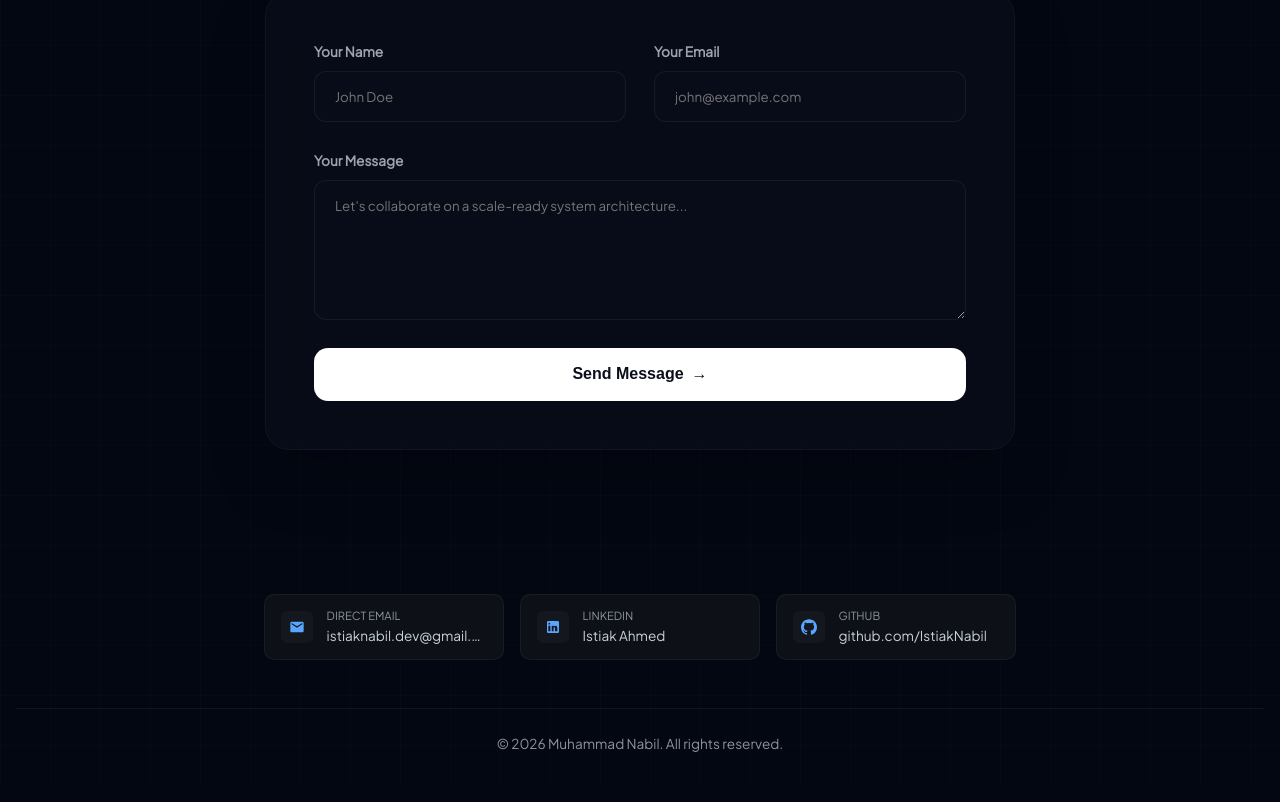
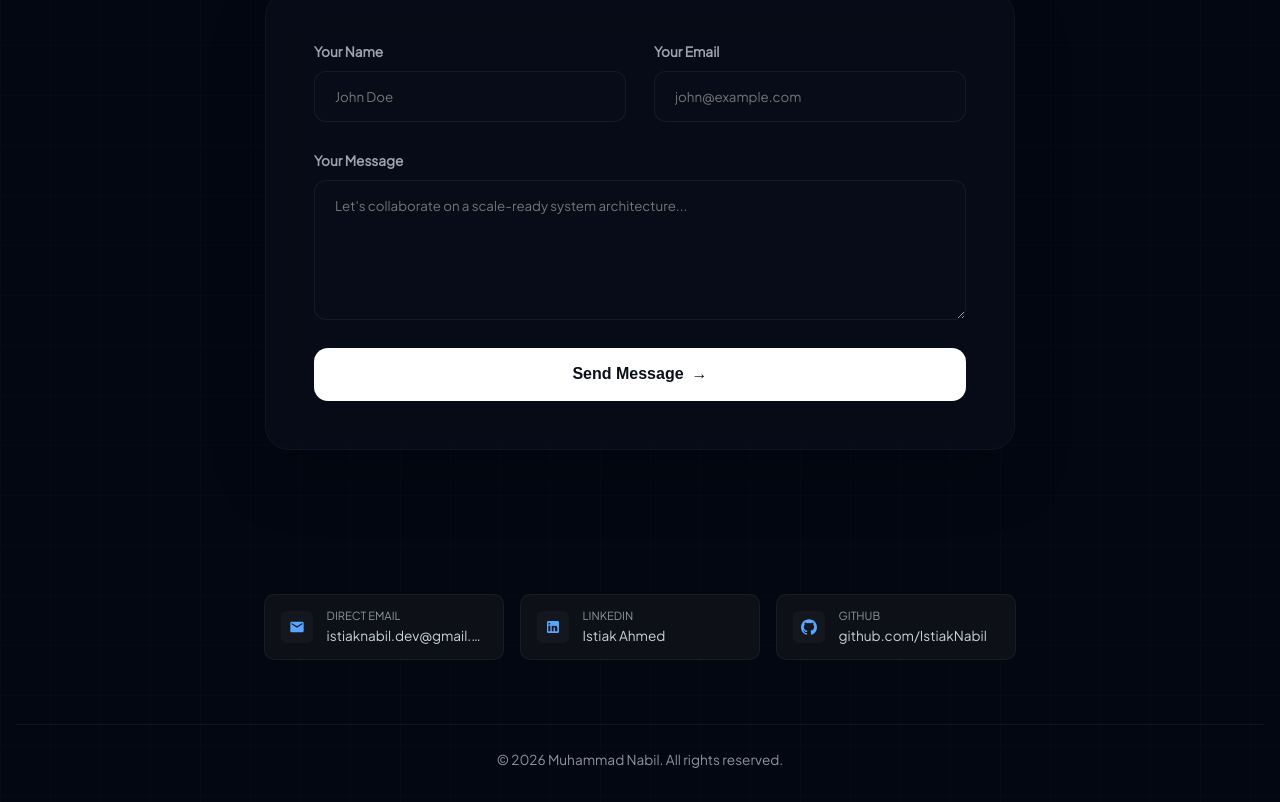
Before and after one commit to IstiakNabil/my_portfolio, a React (Vite) app: page / in a window 1280 px wide. Shown: the part 3905-4707 px from the top of the page. Built offline with nearby package versions, Linux system fonts and the light colour scheme.

Commit message:
fix: footer fix

```diff
--- a/src/style.css
+++ b/src/style.css
@@ -750,9 +750,26 @@ input:focus, textarea:focus {
 /* =========================
    FOOTER
 ========================= */
-.site-footer { width: 100%; padding: 4rem 1rem 2rem; }
-.footer-copyright { text-align: center; margin-top: 3rem; padding-top: 1.5rem; border-top: 1px solid rgba(255, 255, 255, 0.05); }
-.footer-copyright p { color: #8b949e; font-size: 0.85rem; }
+.site-footer {
+  width: 100%;
+  padding: 4rem 1rem 2rem;
+  display: flex;
+  flex-direction: column;
+  align-items: center;    /* Centers the card list horizontally */
+}
+
+.footer-copyright {
+  width: 100%;
+  text-align: center;
+  margin-top: 4rem;       /* Adds a nice big gap between the cards and the copyright line */
+  padding-top: 1.5rem;
+  border-top: 1px solid rgba(255, 255, 255, 0.05);
+}
+
+.footer-copyright p {
+  color: #8b949e;
+  font-size: 0.85rem;
+}
 
 /* =========================
    SOCIAL LINKS
```
